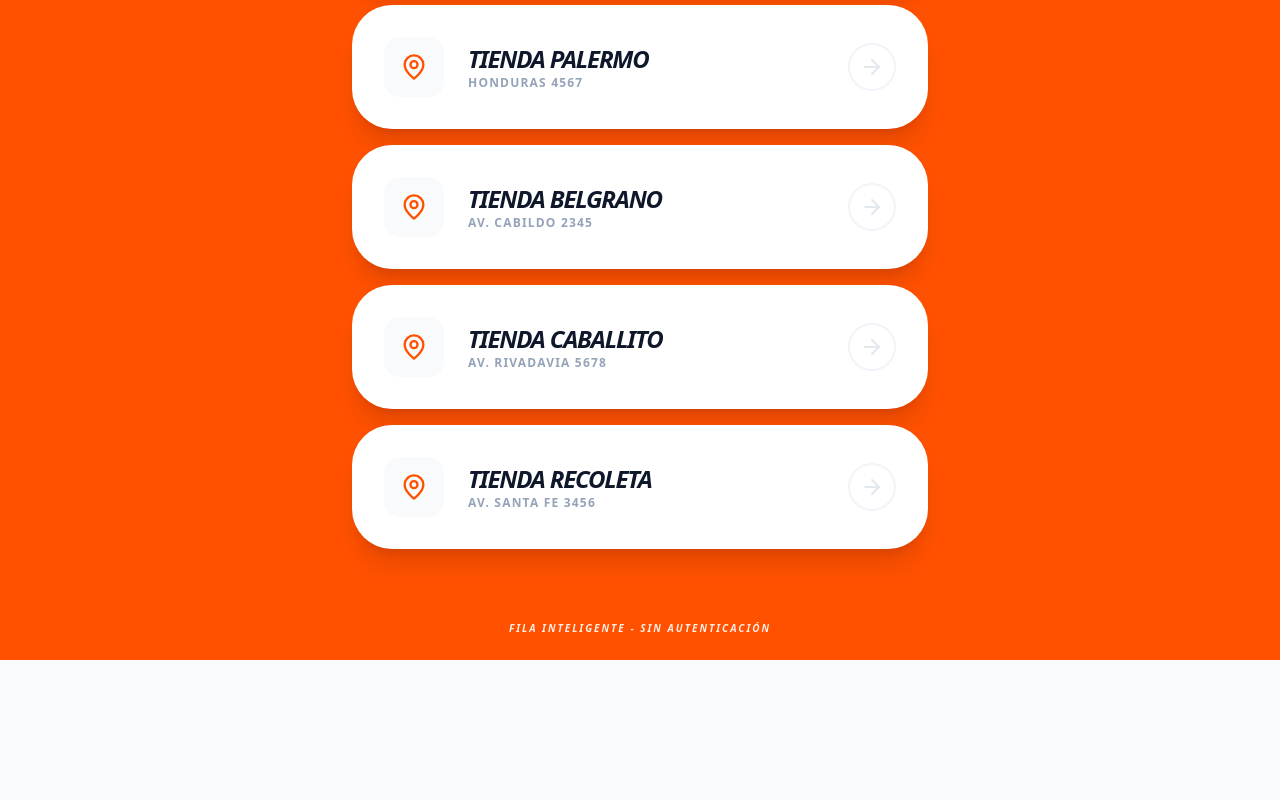
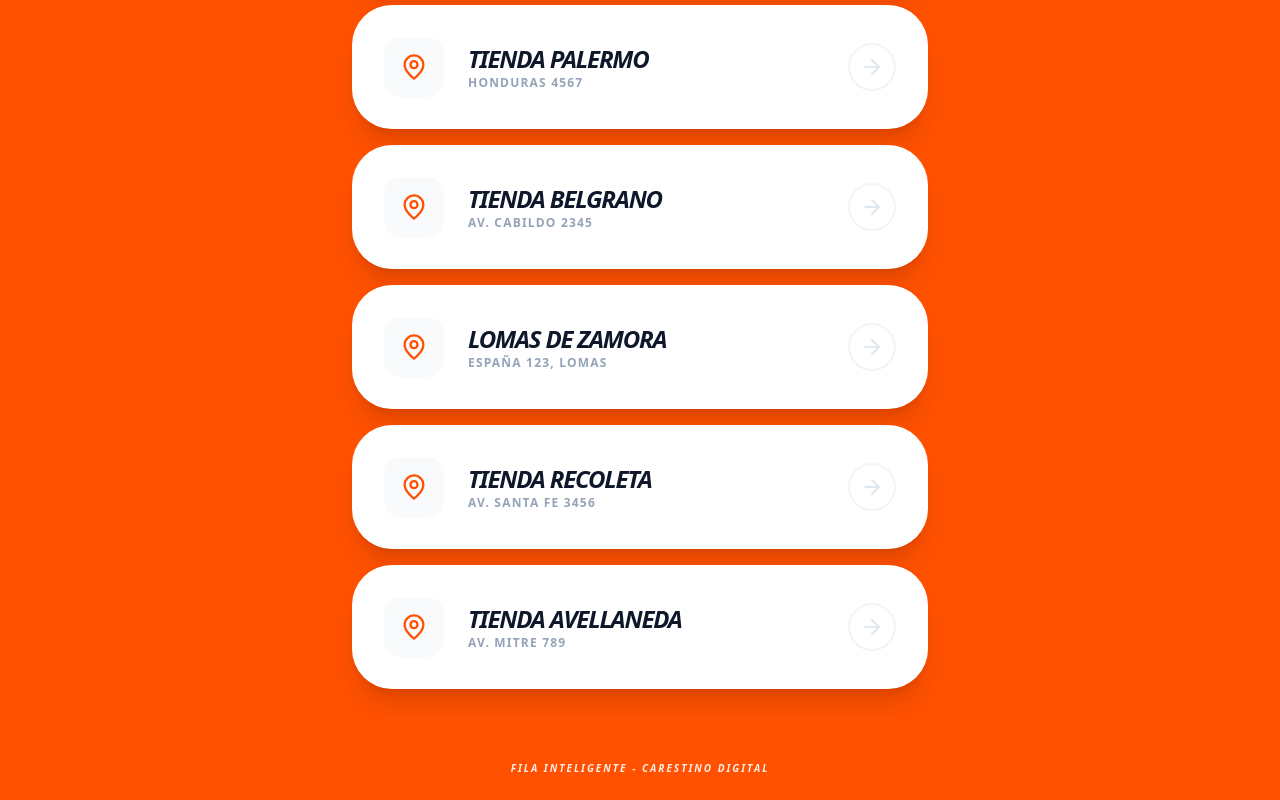
Before and after one commit to facundonarce/carestino-queue-v2, a React (Vite) app: page / in a window 1280 px wide. Shown: the part 395-1195 px from the top of the page. Before the commit the page ends 1055 px from the top, so only its background shows below. Built offline with nearby package versions, Linux system fonts and the light colour scheme.

Commit message:
feat: Update constants and app branding
Adds new store locations and updates the application footer text to reflect the "Carestino Digital" branding.

Also switches the JSX transform from `react-adjacent` to `react-jsx` for modern React development practices.

```diff
--- a/App.tsx
+++ b/App.tsx
@@ -1,6 +1,6 @@
 
 import React from 'react';
-import { HashRouter as Router, Routes, Route, Link, useLocation, matchPath } from 'react-router-dom';
+import { BrowserRouter as Router, Routes, Route, Link, useLocation, matchPath } from 'react-router-dom';
 import { Home } from './views/Home';
 import { Booking } from './views/Booking';
 import { Admin } from './views/Admin';
@@ -11,7 +11,6 @@ import { TYPOGRAPHY } from './constants';
 const Header: React.FC = () => {
   const location = useLocation();
 
-  // Logic to show Admin link only on Home ('/') or Booking ('/:storeId')
   const isAdminPage = matchPath('/admin', location.pathname);
   const isTvPage = matchPath('/tv/:storeId', location.pathname);
   const showAdminLink = !isAdminPage && !isTvPage;
@@ -67,7 +66,7 @@ const App: React.FC = () => {
 
           <footer className="w-full text-center py-6">
             <p className="text-white font-black italic uppercase tracking-[0.2em] text-[10px] opacity-90">
-              FILA INTELIGENTE - SIN AUTENTICACIÓN
+              FILA INTELIGENTE - CARESTINO DIGITAL
             </p>
           </footer>
         </main>
--- a/constants.ts
+++ b/constants.ts
@@ -13,8 +13,9 @@ export const STORES: Store[] = [
   { id: 'centro', name: 'Tienda Centro', address: 'Av. Corrientes 1234' },
   { id: 'palermo', name: 'Tienda Palermo', address: 'Honduras 4567' },
   { id: 'belgrano', name: 'Tienda Belgrano', address: 'Av. Cabildo 2345' },
-  { id: 'caballito', name: 'Tienda Caballito', address: 'Av. Rivadavia 5678' },
+  { id: 'lomas', name: 'Lomas de Zamora', address: 'España 123, Lomas' },
   { id: 'recoleta', name: 'Tienda Recoleta', address: 'Av. Santa Fe 3456' },
+  { id: 'avellaneda', name: 'Tienda Avellaneda', address: 'Av. Mitre 789' },
 ];
 
 export const TYPOGRAPHY = {
--- a/tsconfig.json
+++ b/tsconfig.json
@@ -15,7 +15,7 @@
     "resolveJsonModule": true,
     "isolatedModules": true,
     "noEmit": true,
-    "jsx": "react-adjacent"
+    "jsx": "react-jsx"
   },
   "include": ["."],
   "references": [{ "path": "./tsconfig.node.json" }]
```
